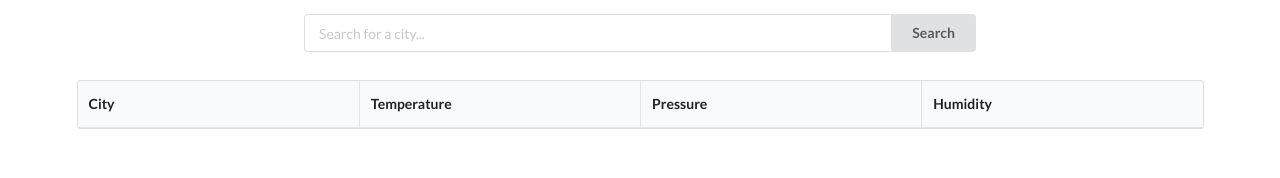
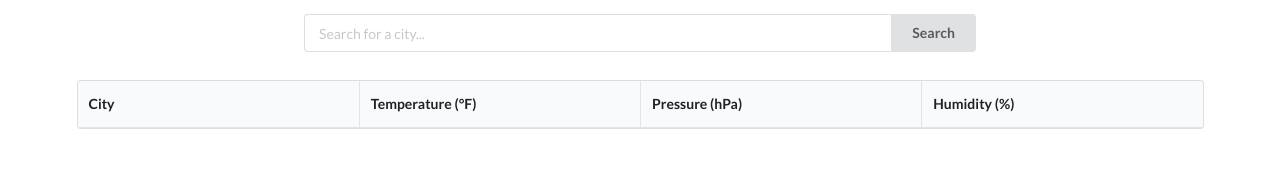
Before and after one commit to mikeytsou/weatherApp, a React app: page / in a window 1280 px wide. Shown: the top 178 px of the page. Built offline with nearby package versions, Linux system fonts and the light colour scheme.

Commit message:
Convert kelvin to fahrenheit for temperature unit measurment

```diff
--- a/src/components/Chart.js
+++ b/src/components/Chart.js
@@ -1,14 +1,21 @@
 import React from 'react';
-import { Sparklines, SparklinesLine } from 'react-sparklines';
-
+import _ from 'lodash';
+import { Sparklines, SparklinesLine, SparklinesReferenceLine } from 'react-sparklines';
 
 const Chart = (props) => {
+  function average(data) {
+    return _.round(_.sum(data) / data.length);
+  }
+
   return (
     <div>
       <Sparklines height={80} width={150} data={props.data}>
         <SparklinesLine color={props.color} />
+        <SparklinesReferenceLine type="avg" />
       </Sparklines>
+      <div>{average(props.data)} {props.units} </div>
     </div>
+
   );
 };
 
--- a/src/containers/WeatherList.js
+++ b/src/containers/WeatherList.js
@@ -1,12 +1,14 @@
 import React, { Component } from 'react';
 import { connect } from 'react-redux';
+import _ from 'lodash';
 import Chart from '../components/Chart';
 
 class WeatherList extends Component {
   // this function renders a single city(row)
   renderWeather(cityData) {
     const name = cityData.city.name;
-    const temperature = cityData.list.map((weather) => weather.main.temp);
+    // returns an array of temps, pressures, and humidities for each
+    const temperature = _.map(cityData.list.map((weather) => weather.main.temp), (temp) => temp * (9 / 5) - 459.67); // _.map converts to fahrenheit
     const pressure = cityData.list.map((weather) => weather.main.pressure);
     const humidity = cityData.list.map((weather) => weather.main.humidity);
 
@@ -14,12 +16,9 @@ class WeatherList extends Component {
     return (
       <tr key={name}>
         <td>{name}</td>
-
-        <td><Chart data={temperature} color="orange" /></td>
-
-        <td><Chart data={pressure} color="blue" /></td>
-
-        <td><Chart data={humidity} color="green" /></td>
+        <td><Chart data={temperature} color="orange" units="°F" /></td>
+        <td><Chart data={pressure} color="blue" units="hPa" /></td>
+        <td><Chart data={humidity} color="green" units="%" /></td>
       </tr>
     );
   }
@@ -30,9 +29,9 @@ class WeatherList extends Component {
         <thead>
           <tr>
             <th className="four wide">City</th>
-            <th className="four wide">Temperature</th>
-            <th className="four wide">Pressure</th>
-            <th className="four wide">Humidity</th>
+            <th className="four wide">Temperature (°F)</th>
+            <th className="four wide">Pressure (hPa)</th>
+            <th className="four wide">Humidity (%)</th>
           </tr>
         </thead>
 
```
